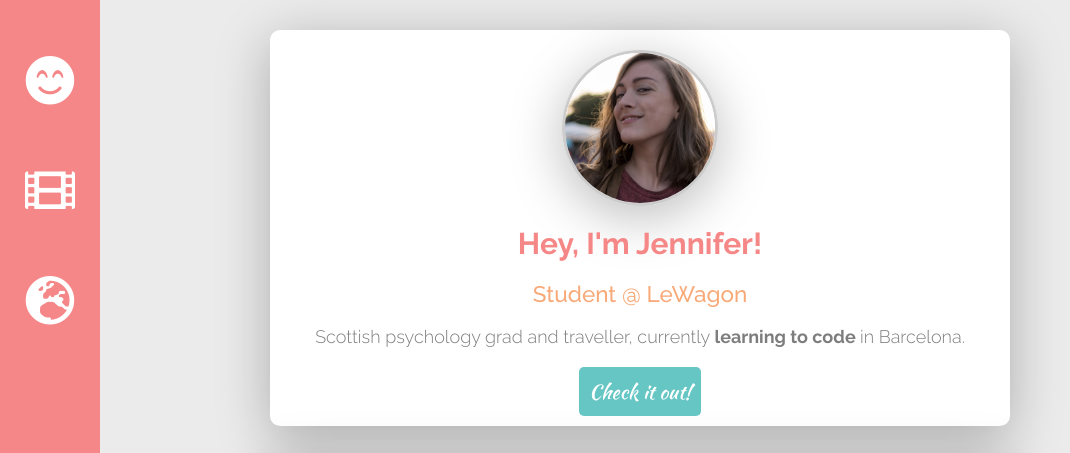
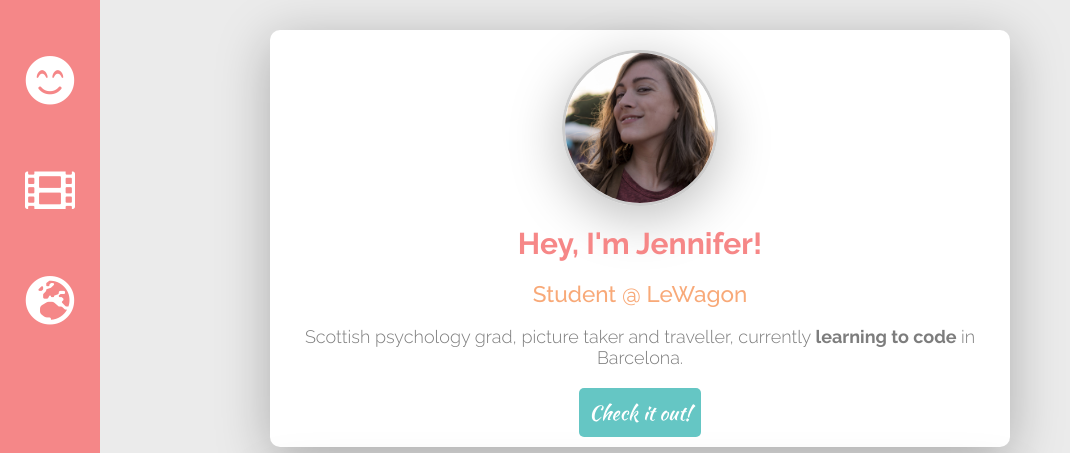
Before and after one commit to jenn1ferl0uise/profile, a plain HTML site: page index.html in a window 1280 px wide. Shown: the top 453 px of the page, without its empty margins (0-1070 px from the left). Drawn offline with Linux system fonts and the light colour scheme.

Commit message:
few updates

```diff
--- a/index.html
+++ b/index.html
@@ -35,7 +35,7 @@
         <img id="avatar" src="images/JenniferAvatar.jpg" alt="Jennifer Louise">
         <h1>Hey, I'm Jennifer!</h1>
         <h2>Student @ LeWagon</h2>
-        <p id="intro">Scottish psychology grad and traveller, currently <strong>learning to code </strong>in Barcelona.</p>
+        <p id="intro">Scottish psychology grad, picture taker and traveller, currently <strong>learning to code </strong>in Barcelona.</p>
         <a class="btn-blue" id="lewagonlink" href="https://www.lewagon.com/barcelona" target="_blank">Check it out!</a>
       </div>
       <div class="card text-center">
```
Also changed, not shown: images/favicon.ico.
